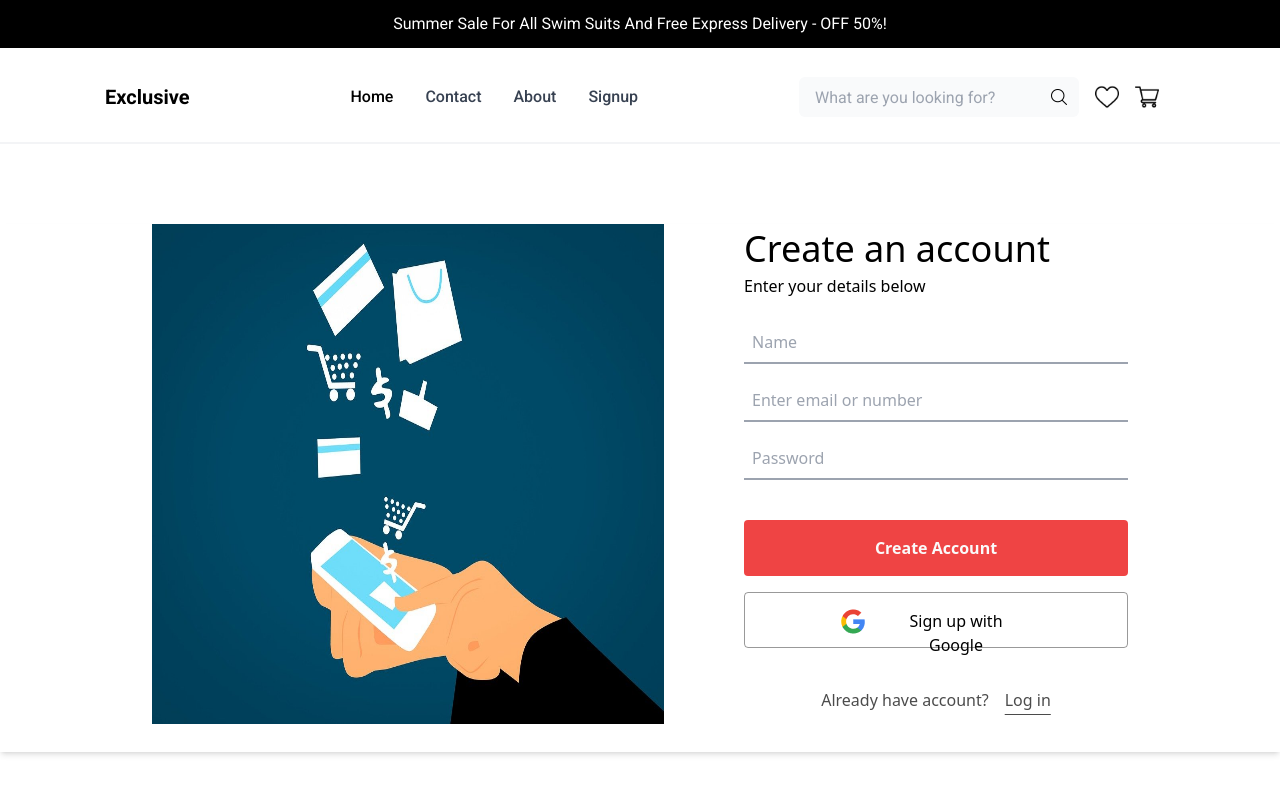
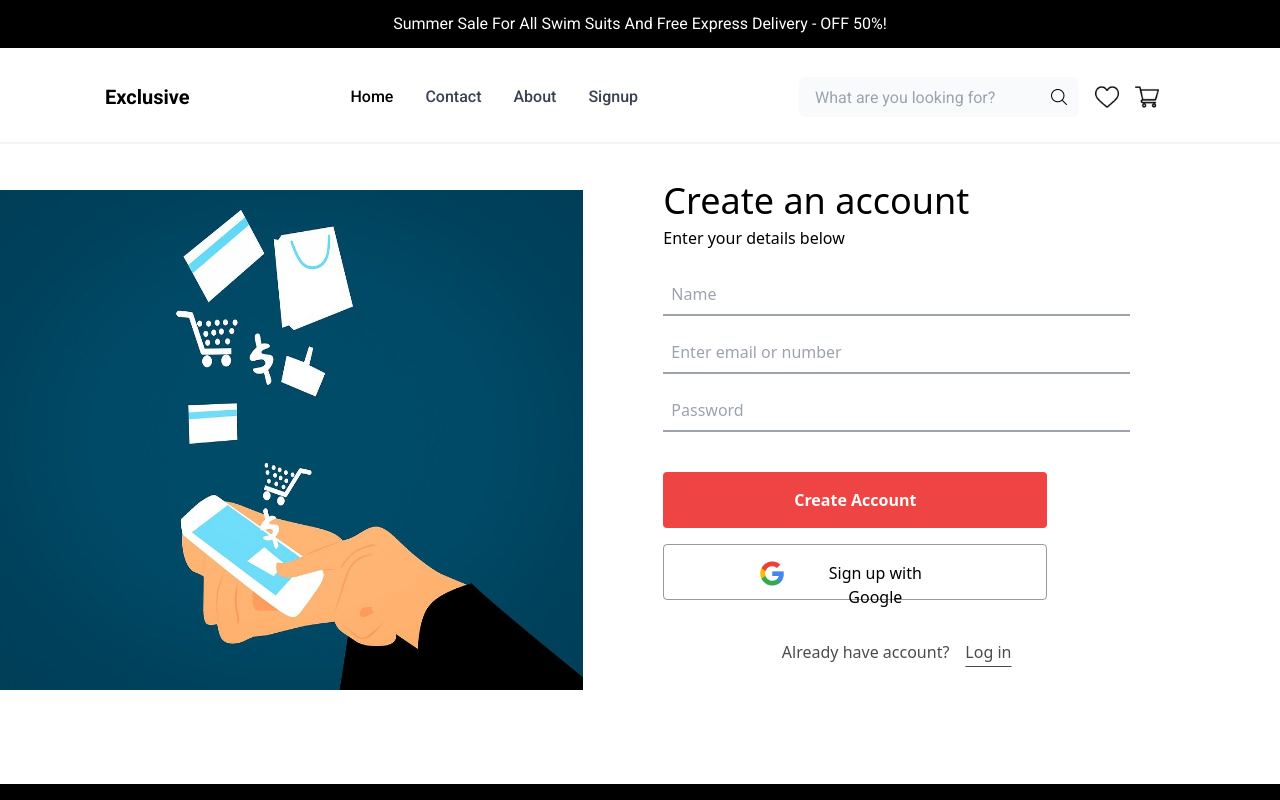
Before and after one commit to krituhero/ecommerce-with-react, a React (Vite) app: page /signup in a window 1280 px wide. Shown: the top 800 px of the page. Built offline with nearby package versions, Linux system fonts and the light colour scheme.

Commit message:
Enhanced Signup page

```diff
--- a/src/components/Signup.jsx
+++ b/src/components/Signup.jsx
@@ -8,16 +8,16 @@ const Signup = () => {
   return (
     <>
       <Header />
-      <div className="flex flex-row mt-20 mb-20 gap-20 justify-center shadow-md">
-        <div className="md:w-[40%] hidden sm:block  max-h-max">
+      <div className="flex flex-row mt-8 mb-20 gap-20 justify-center items-center ">
+        <div className="md:w-[50%] md:ml-[50px] lg:ml-[0px]  hidden sm:block  max-h-max">
           <img
             className="h-[500px] hidden sm:block"
             src="../public/images/signup.jpg"
             alt="image description"
           />
         </div>
-        <div className="">
-          <form className="">
+        <div className="flex flex-col md:w-[40%] md:mr-[150px] sm:justify-center">
+          <form>
             <h1 className="text-black text-4xl font-medium leading-[50px] ">
               Create an account
             </h1>
```
